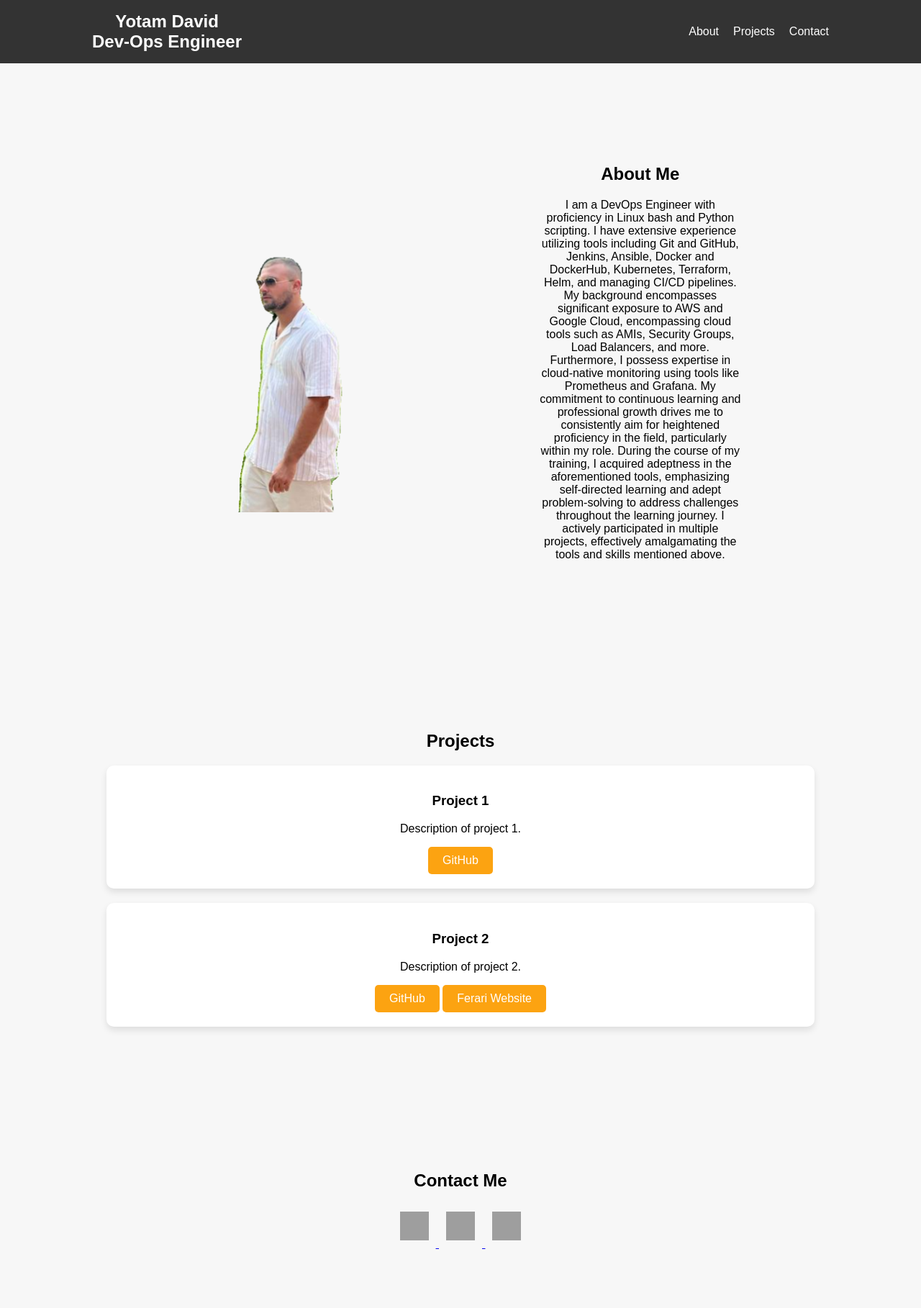
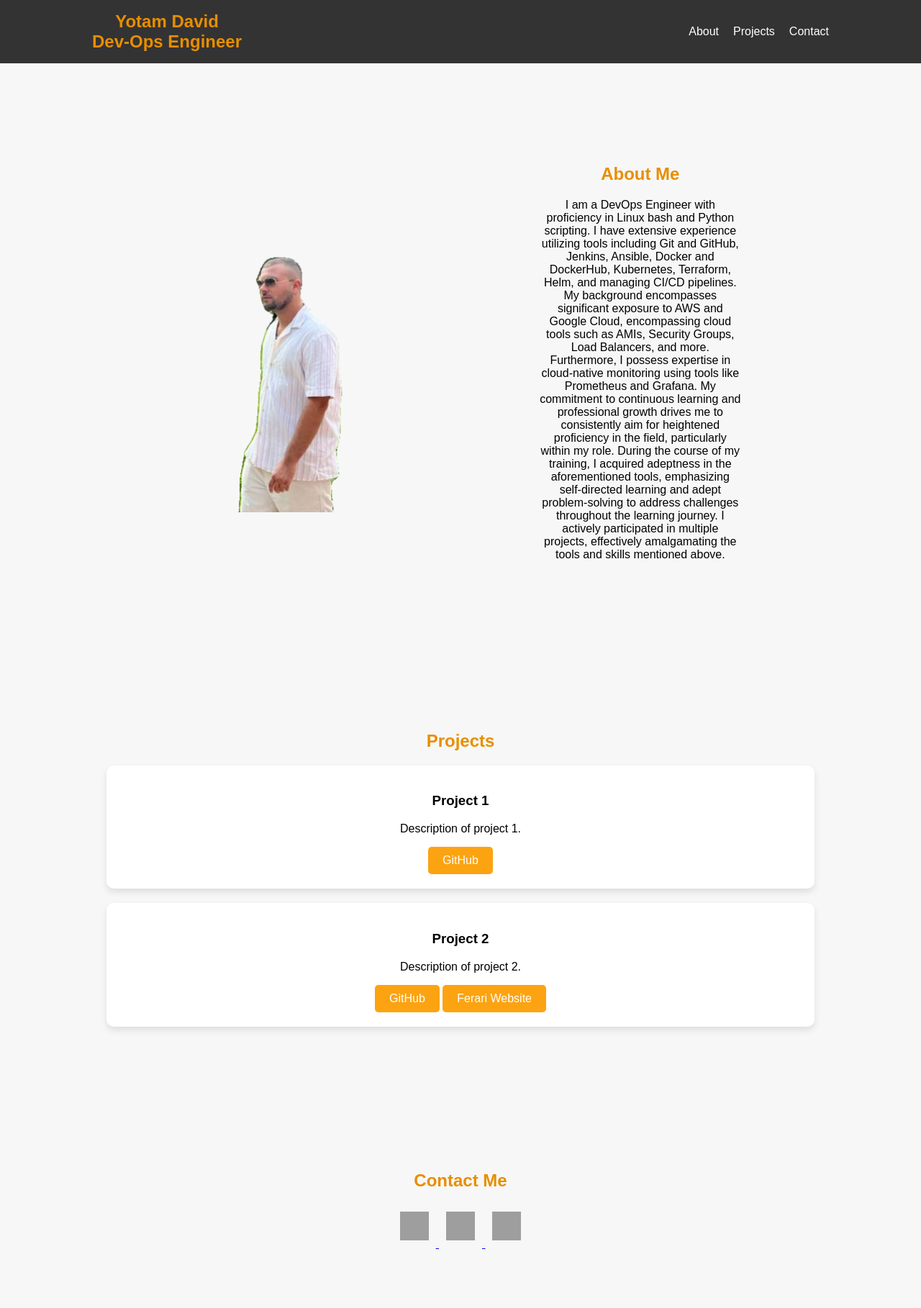
Before and after one commit to yotamdavid/profile_wabsite, a Flask app: page / in a window 1280 px wide. Shown: the whole page at 72% size. Run offline with Flask 2, Linux system fonts and the light colour scheme; grey boxes are pictures that could not be loaded.

Commit message:
Update style.css

```diff
--- a/web_project/static/css/style.css
+++ b/web_project/static/css/style.css
@@ -24,6 +24,14 @@ nav {
 
 .logo h1 {
     margin: 0;
+}
+
+h1 {
+    color: #e88e00;
+}
+
+h2 {
+    color: #e88e00;
 }
 
 .nav-links {
```
